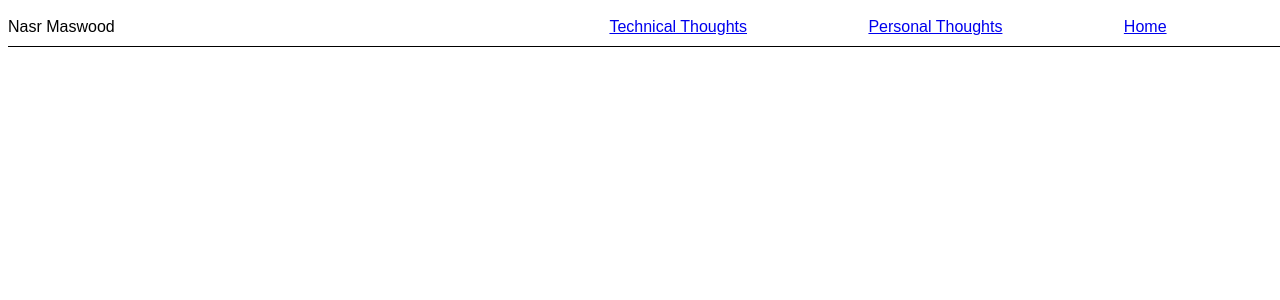
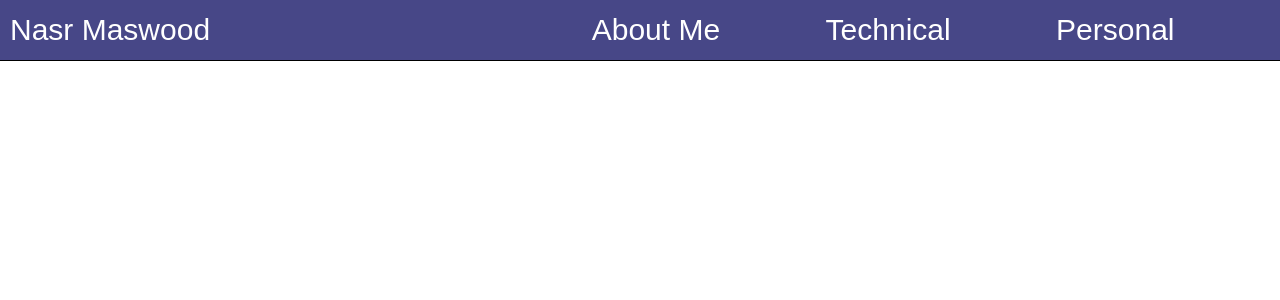
Before and after one commit to nmaswood/static_site, a Next.js app: page / in a window 1280 px wide. Shown: the top 300 px of the page. Built offline with nearby package versions, Linux system fonts and the light colour scheme; grey boxes are pictures that could not be loaded.

Commit message:
Start AboutMe page

```diff
--- /dev/null
+++ b/components/AboutMe.tsx
@@ -0,0 +1,6 @@
+import React from "react";
+import Link from "next/link";
+
+const AboutMe: React.FC = () => <div className="AboutMe--container"></div>;
+
+export default AboutMe;
--- a/components/Navbar.tsx
+++ b/components/Navbar.tsx
@@ -1,27 +1,27 @@
 import React from "react";
 import Link from "next/link";
 
-export default function Navbar() {
-  return (
+const Navbar: React.FC = () => (
   <div className="Navbar--container">
     <div className="Navbar--name">Nasr Maswood</div>
     <ul className="Navbar--nav-items">
       <li className="Navbar--nav-item">
         <Link href="/">
-            <a>Technical Thoughts</a>
+          <a>About Me</a>
         </Link>
       </li>
       <li className="Navbar--nav-item">
-          <Link href="/">
-            <a>Personal Thoughts</a>
+        <Link href="/technical">
+          <a>Technical</a>
         </Link>
       </li>
       <li className="Navbar--nav-item">
-          <Link href="/">
-            <a>Home</a>
+        <Link href="/personal">
+          <a>Personal</a>
         </Link>
       </li>
     </ul>
   </div>
 );
-}
+
+export default Navbar;
--- a/pages/_app.tsx
+++ b/pages/_app.tsx
@@ -2,6 +2,7 @@ import { AppProps } from "next/app";
 
 import "../style/style.css";
 import "../style/Navbar.css";
+import "../style/AboutMe.css";
 
 export default function MyApp({ Component, pageProps }: AppProps) {
   return <Component {...pageProps} />;
--- a/style/Navbar.css
+++ b/style/Navbar.css
@@ -1,14 +1,30 @@
 .Navbar--container {
+  font-size: 30px;
+  font-weight: 200;
+  background: #474787;
   border-bottom: 1px black solid;
+  color: white;
   display: grid;
   grid-template-columns: 3fr 5fr;
-    padding: 10px 0;
+  height: 60px;
+  padding-left: 10px;
+}
+
+.Navbar--name {
+  display: flex;
+  align-items: center;
 }
 
 ul.Navbar--nav-items {
   display: flex;
-    justify-content:  space-evenly;
+  justify-content: space-evenly;
   list-style-type: none;
   margin: 0;
   padding: 0;
+  align-items: center;
 }
+
+a {
+  text-decoration: none;
+  color: white;
+}
--- a/style/style.css
+++ b/style/style.css
@@ -14,33 +14,29 @@ body {
   font-family: Arial, Helvetica, sans-serif;
   height: 100%;
   width: 100%;
+  margin: 0;
 }
-
 
 .Main--container {
   height: 100%;
 }
 
-.Main--title{
-    background: url("https://www.google.com/imgres?imgurl=https%3A%2F%2Fi.pinimg.com%2Foriginals%2F98%2F17%2F7e%2F98177eb1a5b3f910c56b1f1427d81d54.jpg&imgrefurl=https%3A%2F%2Fwww.pinterest.com%2Fpin%2F96686723220401458%2F&tbnid=QpheYsWEm99DoM&vet=12ahUKEwiD556JuNjqAhUhGN8KHeOoD8gQMygJegUIARDoAg..i&docid=Ht5ODL6mkh59aM&w=720&h=481&q=persian%20pattern&ved=2ahUKEwiD556JuNjqAhUhGN8KHeOoD8gQMygJegUIARDoAg");
+.Main--title {
 }
 
-.Main--name{
+.Main--name {
 }
 
 .Main--about-me {
 }
 
-
-.Main--contact::before  {
-    content: 'contact: me@nasrmaswood.com'
+.Main--contact::before {
+  content: "contact: me@nasrmaswood.com";
 }
 .Main--contact {
   color: white;
   font-weight: 550;
   border-radius: 4px;
-
-
 }
 
 .Main--article-container {
```
Also changed, not shown: style/AboutMe.css (added). Lines whose indentation alone changed are shown as unchanged.
